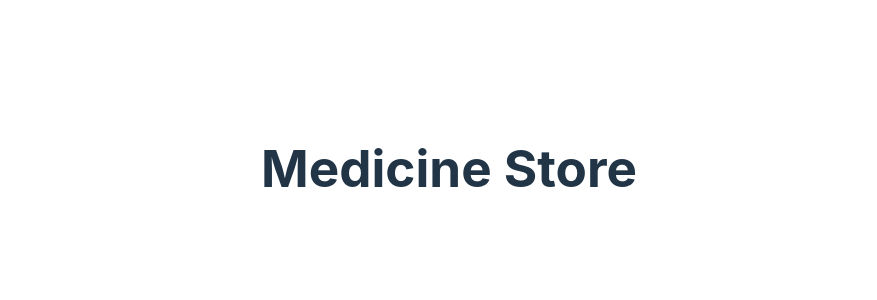
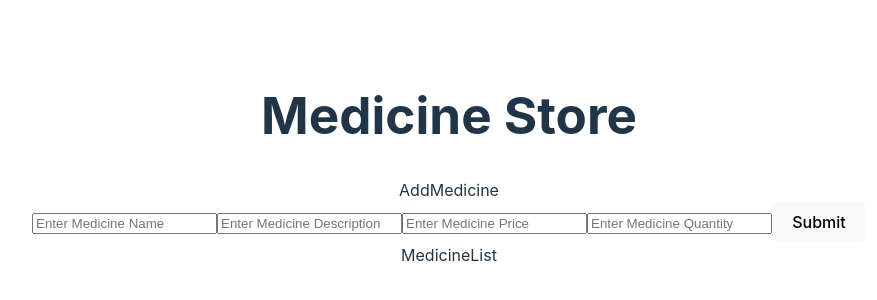
Before and after one commit to syeef-test/react_med_store, a React (Vite) app: page / in a window 1280 px wide. Shown: the part 232-532 px from the top of the page, without its empty margins (191-1068 px from the left). Built offline with nearby package versions, Linux system fonts and the light colour scheme.

Commit message:
medcine context created and add and remove working

```diff
--- a/src/App.jsx
+++ b/src/App.jsx
@@ -1,10 +1,17 @@
 import { useState } from "react";
 import "./App.css";
+import AddMedicine from "./components/AddMedicine";
+import MedicineList from "./components/MedicineList";
+import MedicineContextProvider from "./store/MedicineContextProvider";
 
 function App() {
   return (
     <>
       <h1>Medicine Store</h1>
+      <MedicineContextProvider>
+        <AddMedicine />
+        <MedicineList />
+      </MedicineContextProvider>
     </>
   );
 }
--- /dev/null
+++ b/src/components/AddMedicine.jsx
@@ -0,0 +1,56 @@
+import React, { useContext } from "react";
+import MedicineContext from "../store/medicine-context";
+
+function AddMedicine() {
+  const medContext = useContext(MedicineContext);
+  const handleSubmit = (event) => {
+    event.preventDefault();
+    const formData = new FormData(event.target);
+
+    const medData = {
+      id: Math.random(),
+      med_name: formData.get("med_name"),
+      desc: formData.get("desc"),
+      price: formData.get("price"),
+      quantity: formData.get("quantity"),
+    };
+    medContext.addItem(medData);
+    console.log(medContext);
+  };
+  return (
+    <div>
+      AddMedicine
+      <div>
+        <form onSubmit={handleSubmit}>
+          <input
+            type="text"
+            name="med_name"
+            id="med_name"
+            placeholder="Enter Medicine Name"
+          />
+          <input
+            type="text"
+            name="desc"
+            id="desc"
+            placeholder="Enter Medicine Description"
+          />
+          <input
+            type="number"
+            name="price"
+            id="price"
+            placeholder="Enter Medicine Price"
+          />
+          <input
+            type="number"
+            name="quantity"
+            id="quantity"
+            placeholder="Enter Medicine Quantity"
+          />
+          <button type="submit">Submit</button>
+        </form>
+      </div>
+    </div>
+  );
+}
+
+export default AddMedicine;
--- /dev/null
+++ b/src/components/MedicineList.jsx
@@ -0,0 +1,44 @@
+import React, { useContext } from "react";
+import MedicineContext from "../store/medicine-context";
+import styles from "./MedicineList.module.css";
+
+function MedicineList() {
+  const medContext = useContext(MedicineContext);
+
+  const decreaseQuantityHandler = (item) => {
+    medContext.removeItem(item);
+  };
+
+  const medList = (
+    <ul className={styles.medList}>
+      {medContext.items.map((item) => (
+        <li key={item.id}>
+          <div>
+            <strong>Name:</strong> {item.med_name} <br />
+            <strong>Description:</strong> {item.desc} <br />
+            <strong>Price:</strong> {item.price} <br />
+            <strong>Quantity:</strong> {item.quantity}
+          </div>
+          <div className={styles.buttonContainer}>
+            <button
+              onClick={() => decreaseQuantityHandler(item)}
+              disabled={item.quantity === 0}
+              className={item.quantity === 0 ? styles.disabledButton : ""}
+            >
+              Add To Bill
+            </button>
+          </div>
+        </li>
+      ))}
+    </ul>
+  );
+
+  return (
+    <>
+      MedicineList
+      <div>{medList}</div>
+    </>
+  );
+}
+
+export default MedicineList;
--- /dev/null
+++ b/src/components/MedicineList.module.css
@@ -0,0 +1,35 @@
+/* src/components/AddMedicine.module.css */
+.formContainer {
+    margin-bottom: 20px;
+}
+
+.formContainer form {
+    display: grid;
+    gap: 10px;
+}
+
+.medList {
+    list-style: none;
+    padding: 0;
+}
+
+.medList li {
+    border: 1px solid #ccc;
+    padding: 10px;
+    margin-bottom: 10px;
+    display: flex;
+    justify-content: space-between;
+    align-items: center;
+}
+
+.buttonContainer {
+    margin-top: 10px;
+}
+
+
+.disabledButton {
+    background-color: #dddddd;
+    color: #888888;
+    cursor: not-allowed;
+
+}
--- /dev/null
+++ b/src/store/MedicineContextProvider.jsx
@@ -0,0 +1,45 @@
+import React, { useContext, useState } from "react";
+import MedicineContext from "./medicine-context";
+
+const MedicineContextProvider = (props) => {
+  const [items, setItems] = useState([]);
+
+  const addItemHandler = (newItem) => {
+    setItems((prevItems) => [...prevItems, newItem]);
+  };
+
+  const removeItemhandler = (newItem) => {
+    const prevMedList = [...items];
+
+    const existingItemIndex = prevMedList.findIndex(
+      (item) => item.med_name === newItem.med_name
+    );
+
+    if (existingItemIndex !== -1) {
+      let updateQuantity = Number(prevMedList[existingItemIndex].quantity);
+      if (updateQuantity > 0) {
+        updateQuantity = updateQuantity - 1;
+        const updatedMed = [...prevMedList];
+        updatedMed[existingItemIndex] = {
+          ...updatedMed[existingItemIndex],
+          quantity: updateQuantity,
+        };
+        setItems(updatedMed);
+      }
+    }
+  };
+
+  const medicineContext = {
+    items: items,
+    addItem: addItemHandler,
+    removeItem: removeItemhandler,
+  };
+
+  return (
+    <MedicineContext.Provider value={medicineContext}>
+      {props.children}
+    </MedicineContext.Provider>
+  );
+};
+
+export default MedicineContextProvider;
--- /dev/null
+++ b/src/store/medicine-context.jsx
@@ -0,0 +1,9 @@
+import React from "react";
+
+const MedicineContext = React.createContext({
+  items: [],
+  addItem: (item) => {},
+  removeItem: (item) => {},
+});
+
+export default MedicineContext;
```
